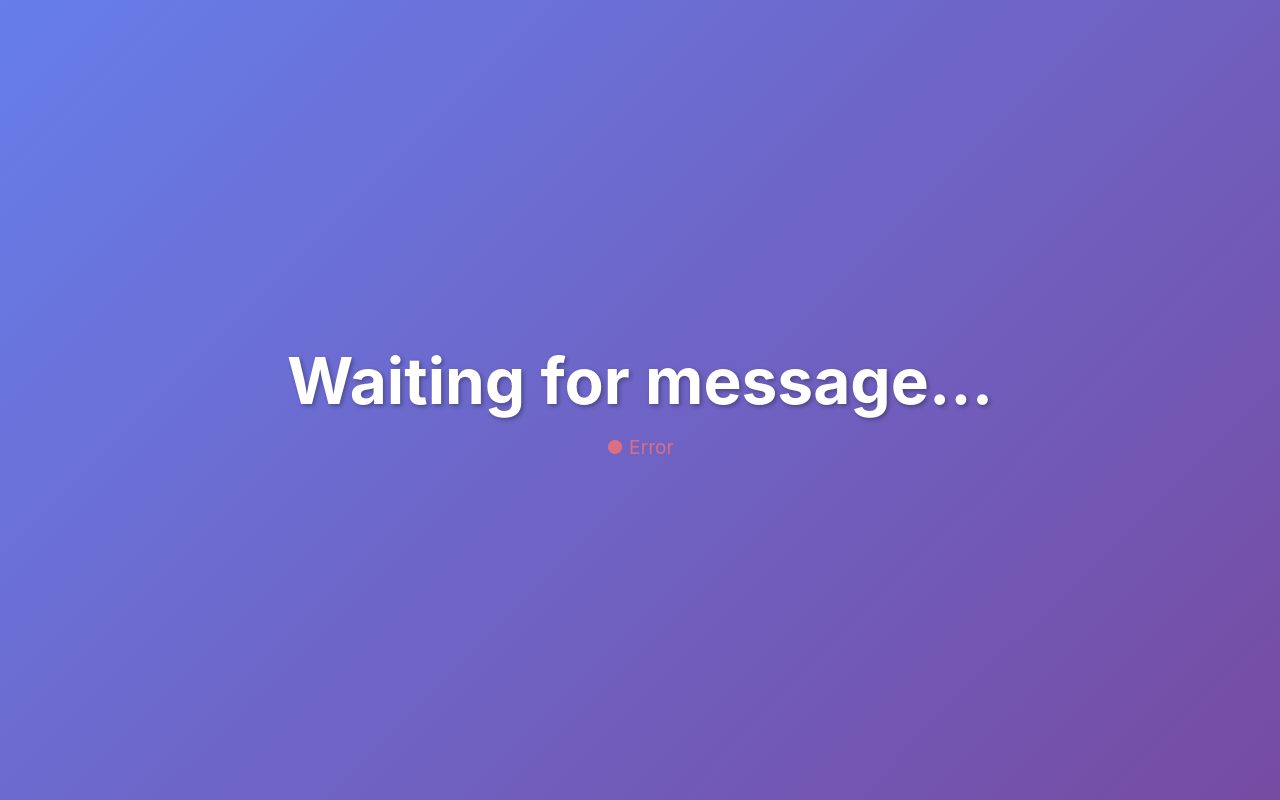
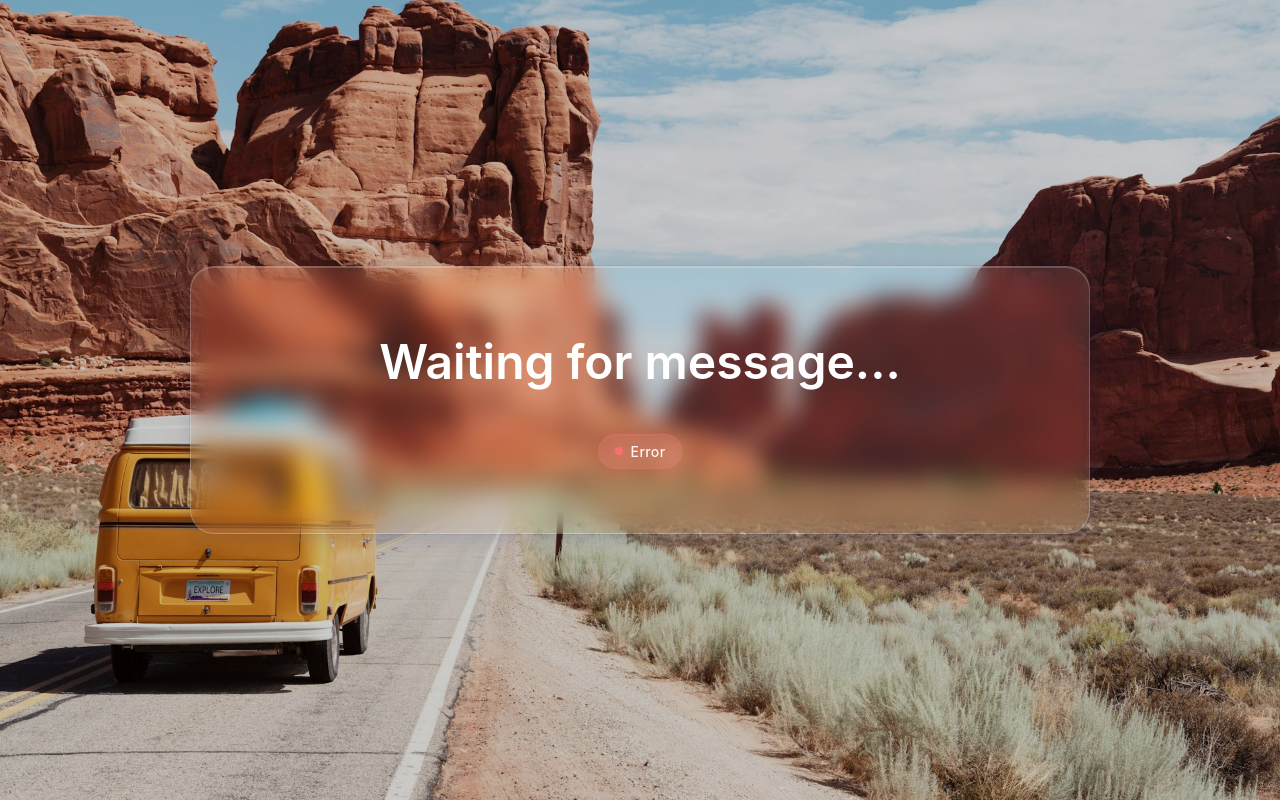
Before and after one commit to nicomiguelino/playlist-control, a Flask app: page / in a window 1280 px wide. Run offline with Flask 3, Linux system fonts and the light colour scheme; some libraries are stand-ins or nearby versions.

Commit message:
refactor: improve web UI with liquid glass design
- Add background image with overlay
- Implement glass card with backdrop blur
- Add status pill with glowing dot indicator
- Add fade transition for content changes

```diff
--- a/templates/index.html
+++ b/templates/index.html
@@ -13,60 +13,131 @@
 
         body {
             font-family: -apple-system, BlinkMacSystemFont, 'Segoe UI', Roboto, 'Helvetica Neue', Arial, sans-serif;
-            background: linear-gradient(135deg, #667eea 0%, #764ba2 100%);
+            background: url('/static/main-background.jpg') center/cover no-repeat fixed;
             min-height: 100vh;
             display: flex;
             justify-content: center;
             align-items: center;
-            color: white;
+            padding: 2rem;
+        }
+
+        body::before {
+            content: '';
+            position: fixed;
+            top: 0;
+            left: 0;
+            width: 100%;
+            height: 100%;
+            background: rgba(0, 0, 0, 0.2);
+            z-index: 0;
         }
 
         .container {
             text-align: center;
-            padding: 2rem;
+            max-width: 900px;
+            width: 100%;
+            position: relative;
+            z-index: 1;
+        }
+
+        .glass-card {
+            background: rgba(255, 255, 255, 0.1);
+            backdrop-filter: blur(0.75rem) saturate(180%);
+            -webkit-backdrop-filter: blur(40px) saturate(180%);
+            border-radius: 24px;
+            border: 1px solid rgba(255, 255, 255, 0.2);
+            padding: 4rem 3rem;
+            box-shadow:
+                0 4px 16px 0 rgba(31, 38, 135, 0.15),
+                inset 0 1px 0 0 rgba(255, 255, 255, 0.2),
+                0 0 0 1px rgba(0, 0, 0, 0.05);
+            transition: all 0.6s ease;
         }
 
         h1 {
-            font-size: 4rem;
-            font-weight: 700;
-            text-shadow: 2px 2px 4px rgba(0, 0, 0, 0.3);
-            margin-bottom: 1rem;
-            transition: all 0.3s ease;
+            font-size: 3rem;
+            font-weight: 600;
+            color: white;
+            margin: 0;
+            line-height: 1.3;
+            transition: opacity 0.4s ease;
+        }
+
+        h1.fade-out {
+            opacity: 0;
         }
 
         .status {
-            font-size: 1.2rem;
-            opacity: 0.8;
-            margin-top: 1rem;
+            margin-top: 2.5rem;
+            display: inline-flex;
+            align-items: center;
+            gap: 0.5rem;
         }
 
-        .connected {
-            color: #4ade80;
+        .status-pill {
+            font-size: 0.875rem;
+            font-weight: 500;
+            padding: 0.5rem 1rem;
+            border-radius: 100px;
+            backdrop-filter: blur(10px);
+            -webkit-backdrop-filter: blur(10px);
+            display: inline-flex;
+            align-items: center;
+            gap: 0.5rem;
+            letter-spacing: 0.025em;
         }
 
-        .disconnected {
-            color: #f87171;
+        .status-pill.connected {
+            background: rgba(74, 222, 128, 0.15);
+            color: rgba(255, 255, 255, 0.95);
+            border: 1px solid rgba(74, 222, 128, 0.3);
         }
 
-        @keyframes pulse {
-            0%, 100% {
-                transform: scale(1);
-            }
-            50% {
-                transform: scale(1.05);
-            }
+        .status-pill.disconnected {
+            background: rgba(248, 113, 113, 0.15);
+            color: rgba(255, 255, 255, 0.95);
+            border: 1px solid rgba(248, 113, 113, 0.3);
         }
 
-        .pulse {
-            animation: pulse 0.5s ease;
+        .status-dot {
+            width: 8px;
+            height: 8px;
+            border-radius: 50%;
+            display: inline-block;
+        }
+
+        .status-pill.connected .status-dot {
+            background: #4ade80;
+            box-shadow: 0 0 8px rgba(74, 222, 128, 0.6);
+        }
+
+        .status-pill.disconnected .status-dot {
+            background: #f87171;
+            box-shadow: 0 0 8px rgba(248, 113, 113, 0.6);
+        }
+
+
+        @media (max-width: 768px) {
+            h1 {
+                font-size: 2rem;
+            }
+
+            .glass-card {
+                padding: 3rem 2rem;
+            }
         }
     </style>
 </head>
 <body>
     <div class="container">
-        <h1 id="message">Waiting for message...</h1>
-        <div class="status" id="status">
-            <span class="disconnected">● Disconnected</span>
+        <div class="glass-card">
+            <h1 id="message">Waiting for message...</h1>
+            <div class="status">
+                <span class="status-pill disconnected" id="status">
+                    <span class="status-dot"></span>
+                    Disconnected
+                </span>
+            </div>
         </div>
     </div>
 
@@ -79,28 +150,33 @@
 
         socket.on('connect', () => {
             console.log('Socket.IO connected');
-            statusEl.innerHTML = '<span class="connected">● Connected</span>';
+            statusEl.className = 'status-pill connected';
+            statusEl.innerHTML = '<span class="status-dot"></span>Connected';
         });
 
         socket.on('message', (data) => {
             const message = data.data;
             console.log('Received message:', message);
 
-            // Update the message with animation
-            messageEl.classList.remove('pulse');
-            void messageEl.offsetWidth; // Trigger reflow
-            messageEl.classList.add('pulse');
-            messageEl.textContent = message;
+            // Fade out, update, then fade in
+            messageEl.classList.add('fade-out');
+
+            setTimeout(() => {
+                messageEl.textContent = message;
+                messageEl.classList.remove('fade-out');
+            }, 400);
         });
 
         socket.on('disconnect', () => {
             console.log('Socket.IO disconnected');
-            statusEl.innerHTML = '<span class="disconnected">● Disconnected</span>';
+            statusEl.className = 'status-pill disconnected';
+            statusEl.innerHTML = '<span class="status-dot"></span>Disconnected';
         });
 
         socket.on('connect_error', (error) => {
             console.error('Socket.IO error:', error);
-            statusEl.innerHTML = '<span class="disconnected">● Error</span>';
+            statusEl.className = 'status-pill disconnected';
+            statusEl.innerHTML = '<span class="status-dot"></span>Error';
         });
     </script>
 </body>
```
Also changed, not shown: static/main-background.jpg (added).
